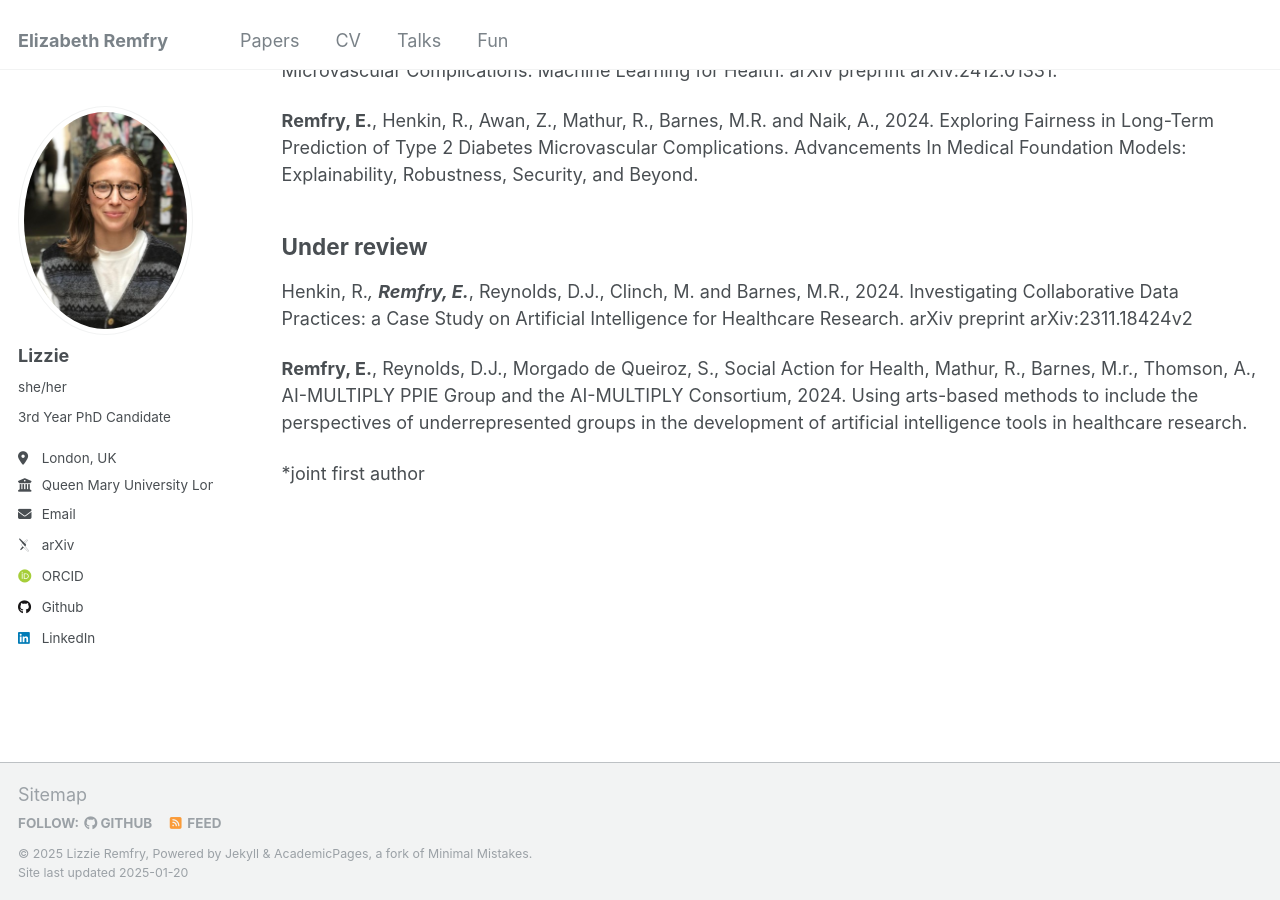
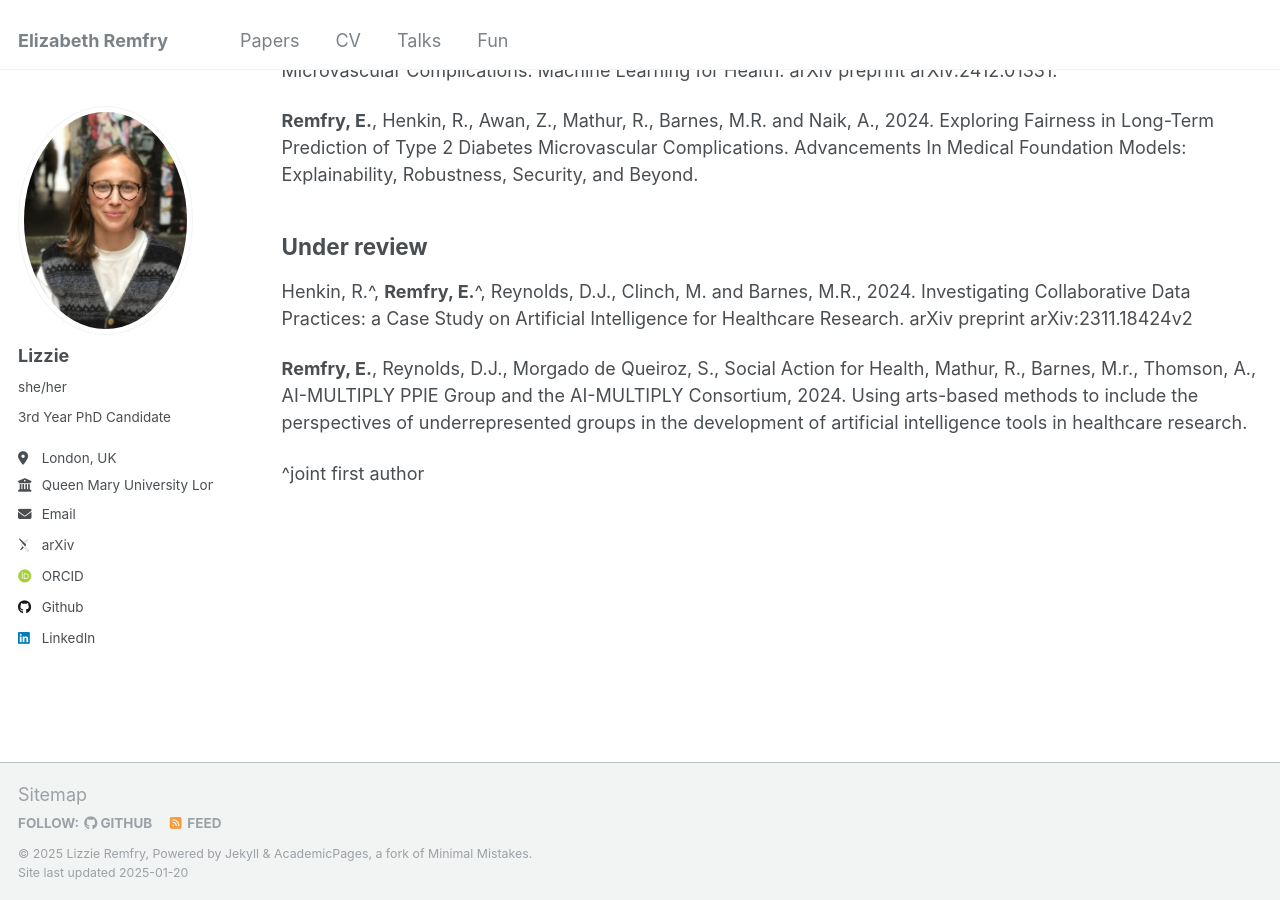
Before and after one commit to LizRem/lizrem.github.io, a Jekyll site: the page built from _pages/papers.md, in a window 1280 px wide and 900 px high, scrolled down 783 px. Built offline with Jekyll 4.4.1, drawn with Linux system fonts in a browser that asks for light colours; some web fonts are replaced.

```diff
--- a/_pages/papers.md
+++ b/_pages/papers.md
@@ -25,8 +25,8 @@ Gold, N., Yau, A., Rigby, B., Dyke, C., **Remfry, E.A.** and Chadborn, T., 2021.
 
 ## Under review
 
-Henkin, R.*, **Remfry, E.***, Reynolds, D.J., Clinch, M. and Barnes, M.R., 2024. Investigating Collaborative Data Practices: a Case Study on Artificial Intelligence for Healthcare Research. arXiv preprint arXiv:2311.18424v2
+Henkin, R.^, **Remfry, E.**^, Reynolds, D.J., Clinch, M. and Barnes, M.R., 2024. Investigating Collaborative Data Practices: a Case Study on Artificial Intelligence for Healthcare Research. arXiv preprint arXiv:2311.18424v2
 
 **Remfry, E.**, Reynolds, D.J., Morgado de Queiroz, S., Social Action for Health, Mathur, R., Barnes, M.r., Thomson, A., AI-MULTIPLY PPIE Group and the AI-MULTIPLY Consortium, 2024. Using arts-based methods to include the perspectives of underrepresented groups in the development of artificial intelligence tools in healthcare research.
 
-*joint first author
+^joint first author
```
